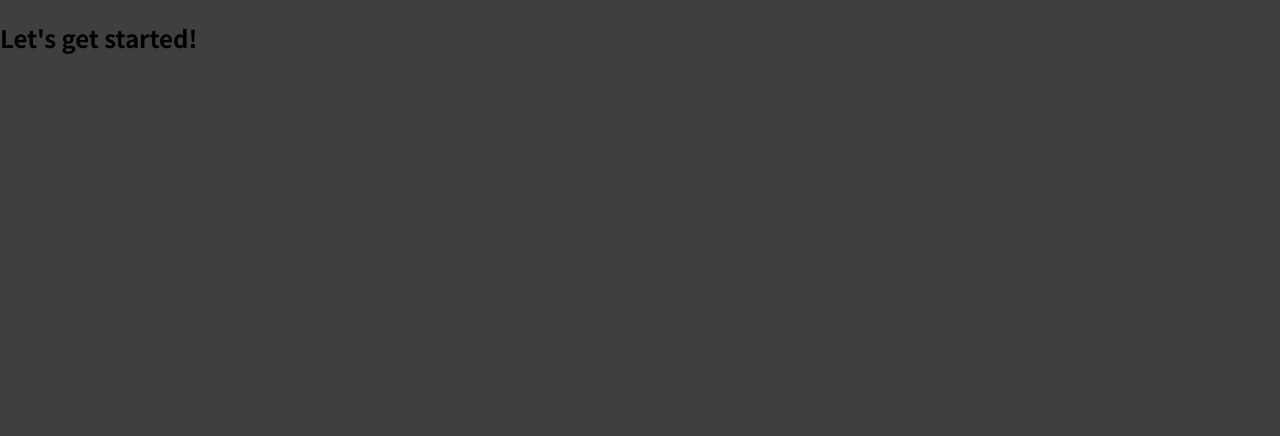
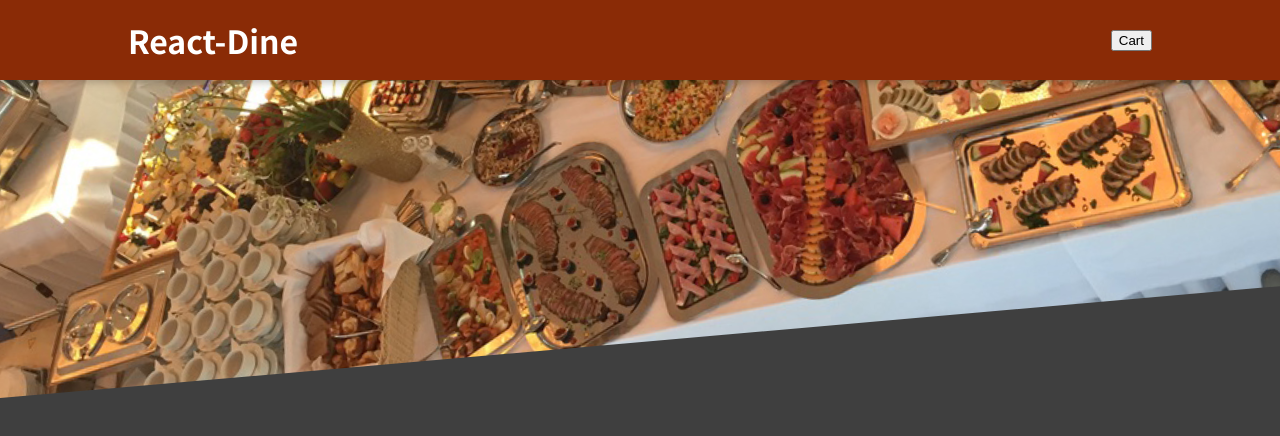
Before and after one commit to RahimMahat/React-Dine-App, a React (Create React App) app: page / in a window 1280 px wide. Shown: the top 436 px of the page. Built offline with nearby package versions, Linux system fonts and the light colour scheme.

Commit message:
adding header

```diff
--- a/src/App.js
+++ b/src/App.js
@@ -1,8 +1,12 @@
+import React, { Fragment } from "react";
+// Importing header
+import Header from "./components/Layout/Header";
+
 function App() {
   return (
-    <div>
-      <h2>Let's get started!</h2>
-    </div>
+    <Fragment>
+      <Header />
+    </Fragment>
   );
 }
 
--- /dev/null
+++ b/src/components/Layout/Header.js
@@ -0,0 +1,22 @@
+import React, { Fragment } from "react";
+
+// importing image
+import dineImage from "../../assets/meals.jpg";
+// importing css
+import classes from "./Header.module.css";
+
+const Header = (props) => {
+  return (
+    <Fragment>
+      <header className={classes.header}>
+        <h1>React-Dine</h1>
+        <button>Cart</button>
+      </header>
+      <div className={classes["main-image"]}>
+        <img src={dineImage} alt="Dining Table" />
+      </div>
+    </Fragment>
+  );
+};
+
+export default Header;
--- /dev/null
+++ b/src/components/Layout/Header.module.css
@@ -0,0 +1,29 @@
+.header {
+  position: fixed;
+  top: 0;
+  left: 0;
+  width: 100%;
+  height: 5rem;
+  background-color: #8a2b06;
+  color: white;
+  display: flex;
+  justify-content: space-between;
+  align-items: center;
+  padding: 0 10%;
+  box-shadow: 0 2px 8px rgba(0, 0, 0, 0.25);
+  z-index: 10;
+}
+
+.main-image {
+  width: 100%;
+  height: 25rem;
+  z-index: 0;
+  overflow: hidden;
+}
+
+.main-image img {
+  width: 110%;
+  height: 100%;
+  object-fit: cover;
+  transform: rotateZ(-5deg) translateY(-4rem) translateX(-1rem);
+}
```
Also changed, not shown: src/assets/meals.jpg (added), src/components/Layout/HeaderCartButton.js (added), src/components/Layout/HeaderCartButton.module.css (added).
